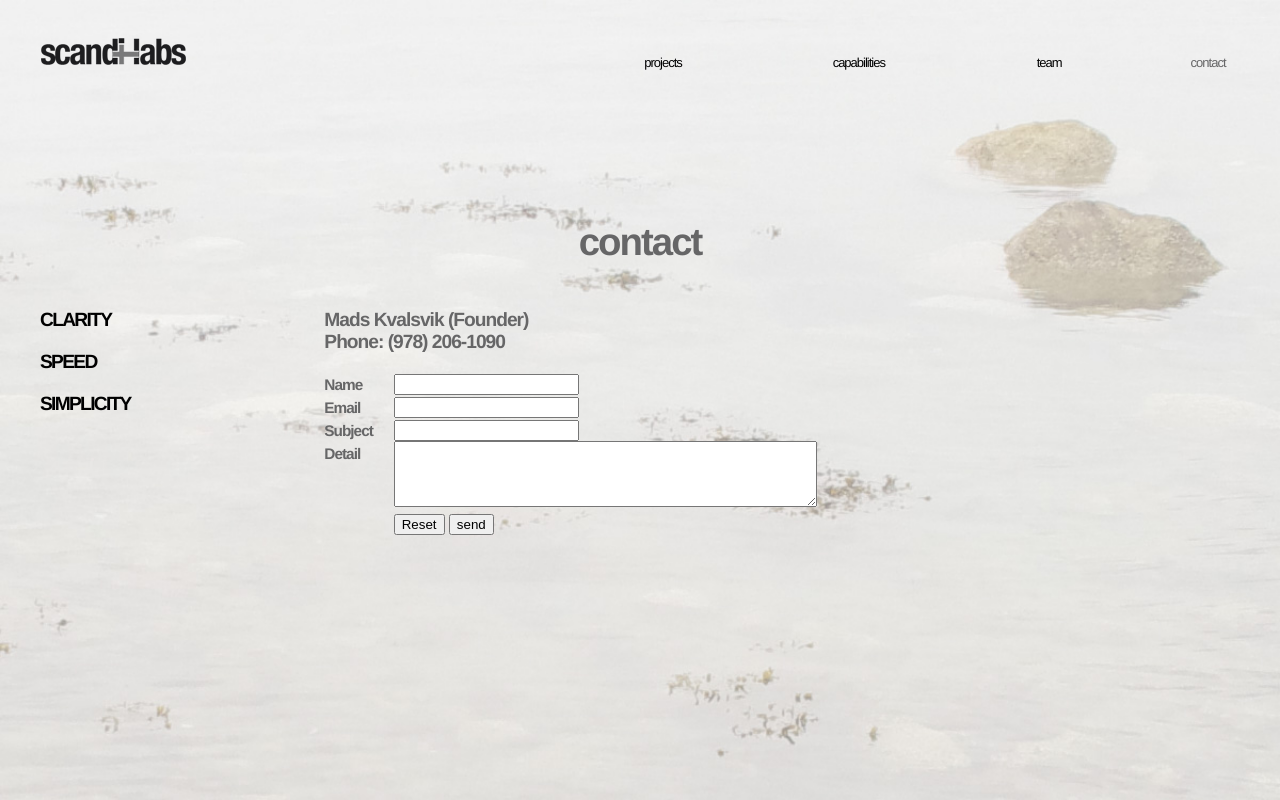
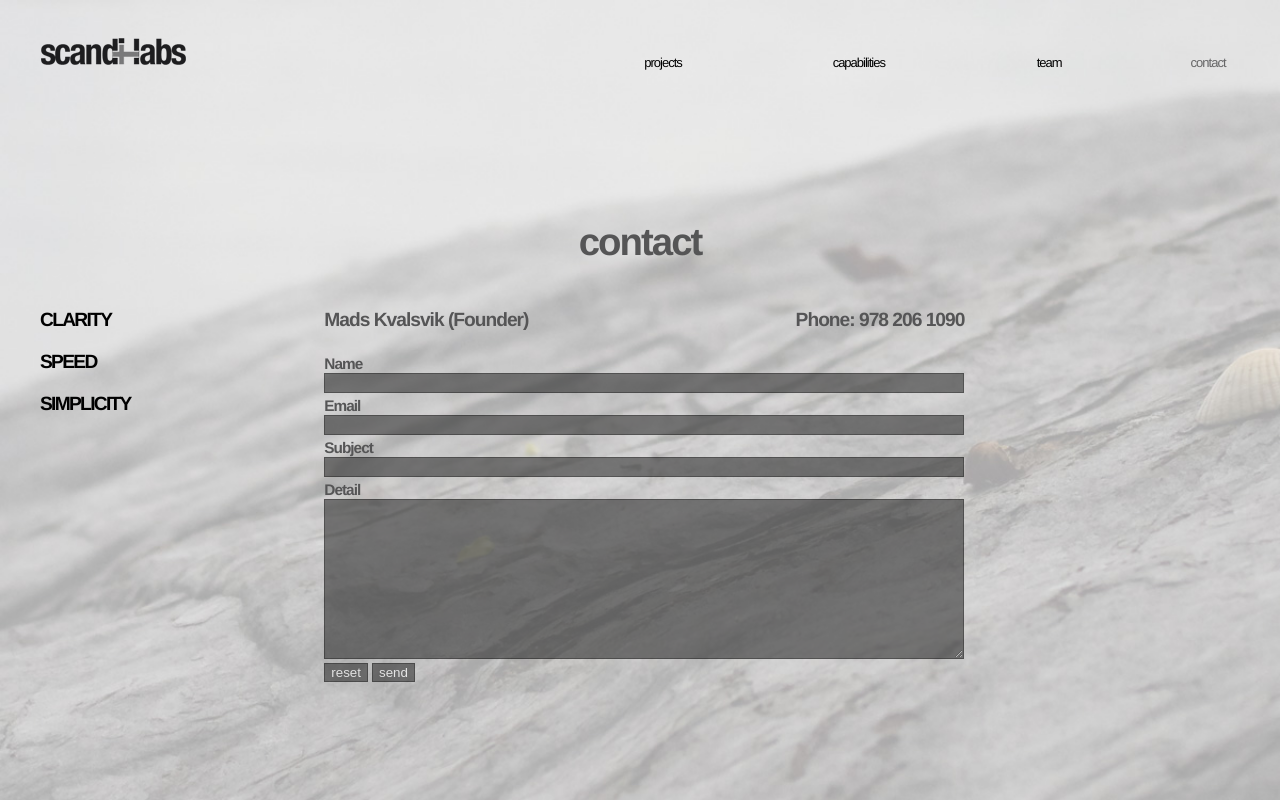
Before and after one commit to scandilabs/scandilabs.com, a PHP site: page /contact.php in a window 1280 px wide. Run offline with PHP 8.4, Linux system fonts and the light colour scheme.

Commit message:
Merged in page titles and minor layout changes from Rob

```diff
--- a/clarity.php
+++ b/clarity.php
@@ -1,7 +1,7 @@
 <html>
     <head>
         <meta http-equiv="Content-Type" content="text/html; charset=utf-8" />
-        <title>New Web Project</title>
+        <title>Scandi Labs Value</title>
         <link type="text/css" rel="stylesheet" href="css/site.css" media="screen, projection">
     	<style type="text/css">
     		body {
--- a/contact.php
+++ b/contact.php
@@ -1,11 +1,11 @@
 <html>
     <head>
         <meta http-equiv="Content-Type" content="text/html; charset=utf-8" />
-        <title>New Web Project</title>
+        <title>Scandi Labs Contact</title>
         <link type="text/css" rel="stylesheet" href="css/site.css" media="screen, projection">
     	<style type="text/css">
     		body {
-    			background-image:url('../img/background3.jpg');
+    			background-image:url('../img/background2.jpg');
     		}
 		</style>
     </head>
@@ -23,33 +23,44 @@
 		        <?php include("include/left.php"); ?>
 
 	            <div class="copyBox">
-		           	<p>
-	        			Mads Kvalsvik (Founder)<br/>
-	        			Phone: (978) 206-1090<br/>
+	            <div>
+	            	<div style="float:left; ">
+		           	<p style="margin-bottom:0px;">
+	        			Mads Kvalsvik (Founder)
 		        	</p>
+		        	</div>
+		        	<div style="float:right;">
+		           	<p style="margin-bottom:0px; ">
+	        			Phone: 978 206 1090
+		        	</p>
+		        	</div>
+		        </div>
+		        <div style="margin-top:61px;">
 		        	<form action="contact-send.php" method="post">
-		        		<div>
-		        			<label for="name">Name</label>
-		        			<input name="name" />
+		        		<div style="margin-top:30px; margin-bottom:10px;">
+		        			<label for="name" >Name</label>
+		        			<input name="name" style="background-color: #333; color:#FFF; opacity:.6;width:100%;float:right; border:1px solid black; height:20px;" />
 						</div>
-		        		<div>
+		        		<div style="margin-bottom:10px;">
 		        			<label for="customer_mail">Email</label>
-		        			<input name="customer_mail" />
+		        			<input name="customer_mail"style="background-color: #333; color:#FFF; opacity:.6;width:100%;float:right; border:1px solid black; height:20px;"/>
 						</div>
-		        		<div>
+		        		<div style="margin-bottom:10px;">
 		        			<label for="subject">Subject</label>
-		        			<input name="subject" />
+		        			<input name="subject" style="background-color: #333; color:#FFF; opacity:.6;width:100%;float:right; border:1px solid black; height:20px;"/>
 						</div>
-		        		<div>
+		        		<div style="margin-bottom:10px;">
 		        			<label for="detail">Detail</label>
-		        			<textarea name="detail" cols="50" rows="4" id="detail"></textarea>
+		        			<textarea name="detail" cols="50" rows="4" id="detail"style="background-color: #333; color:#FFF; opacity:.6;width:100%;float:right; border:1px solid black;height: 20%;" ></textarea>
 						</div>
 		        		<div>
 		        			<label for="submit"></label>
-		        			<input type="reset" name="Submit2" value="Reset">
-		        			<input type="submit" name="submit_btn" value="send"/>
+		        			<input style="background-color: #333; color:#FFF; opacity:.6; float:left;  margin-right: 4px; border:1px solid black; margin-top: 4px; margin-left: 0px; " type="reset" name="Submit2" value="reset">
+		        			<input style="background-color: #333; color:#FFF; opacity:.6; float:left;  margin-right: 20px; border:1px solid black; margin-top: 4px; "type="submit" name="submit_btn" value="send"/>
 						</div>
+
 		        	</form>
+		        </div>
 		        </div>
             </div>
         </div>
--- a/css/site.css
+++ b/css/site.css
@@ -9,7 +9,7 @@ body {
     background-size: cover;
     font-size: 120%;
     letter-spacing: -1px;
-    color:#666667;
+    color:#555556;
 
 }
 
--- a/index.php
+++ b/index.php
@@ -1,7 +1,7 @@
 <html>
     <head>
         <meta http-equiv="Content-Type" content="text/html; charset=utf-8" />
-        <title>New Web Project</title>
+        <title>Welcome to Scandi Labs</title>
         <link type="text/css" rel="stylesheet" href="css/site.css" media="screen, projection">
     	<style type="text/css">
     		body {
--- a/projects.php
+++ b/projects.php
@@ -1,7 +1,7 @@
 <html>
     <head>
         <meta http-equiv="Content-Type" content="text/html; charset=utf-8" />
-        <title>New Web Project</title>
+        <title>Scandi Labs Projects</title>
         <link type="text/css" rel="stylesheet" href="css/site.css" media="screen, projection">
     	<style type="text/css">
     		body {
@@ -35,7 +35,7 @@
 	                <p style="margin-top: 40px;">PROJECT 2: Health Care Start-up</p>
 
 	        <p style="margin-top: 0px;font-weight: 500;">A start-up technology company with venture capital backing had the idea to centralize health providers’ contact with various key companies in the health care supply chain.  The technology removes inefficiencies for health care providers by providing a single system to manage their primary interactions. <br/> <br/> Scandi Labs:</p>
-			<p style="  font-weight: 500;">  Worked with founders and collaborate with industry leaders to define the technology</p>
+			<p style="  font-weight: 500;">  Worked with founders and collaborated with industry leaders to define the technology</p>
 			<p style="  font-weight: 500;"> Performed rapid, iterative early prototyping that resulted in additional funding</p>
 			<p style="  font-weight: 500;"> Built, iterated, and hosted website with Catamaran Framework and off shore resources.</p>
 			<p style="  font-weight: 500;"> Is performing ongoing iteration and systems integration with partner companies </p>
--- a/simplicity.php
+++ b/simplicity.php
@@ -1,7 +1,7 @@
 <html>
     <head>
         <meta http-equiv="Content-Type" content="text/html; charset=utf-8" />
-        <title>New Web Project</title>
+        <title>Scandi Labs Value</title>
         <link type="text/css" rel="stylesheet" href="css/site.css" media="screen, projection">
     	<style type="text/css">
     		body {
--- a/speed.php
+++ b/speed.php
@@ -1,7 +1,7 @@
 <html>
     <head>
         <meta http-equiv="Content-Type" content="text/html; charset=utf-8" />
-        <title>New Web Project</title>
+        <title>Scandi Labs Value</title>
         <link type="text/css" rel="stylesheet" href="css/site.css" media="screen, projection">
     	<style type="text/css">
     		body {
```
Also changed, not shown: capabilities.php (+7 -4 lines), contact-send.php (+32 -1 lines), team.php (+18 -12 lines).
